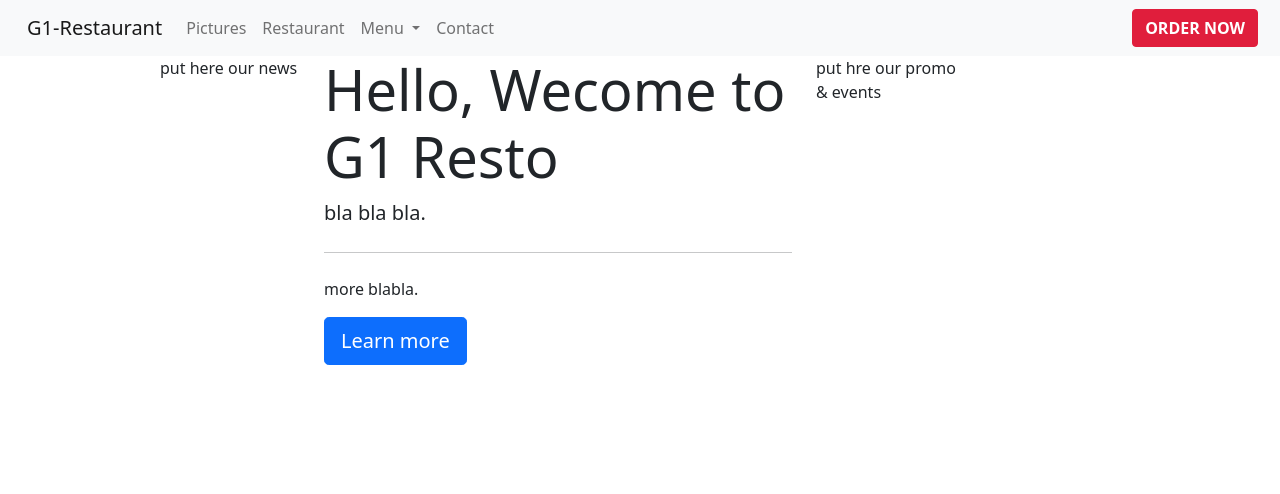
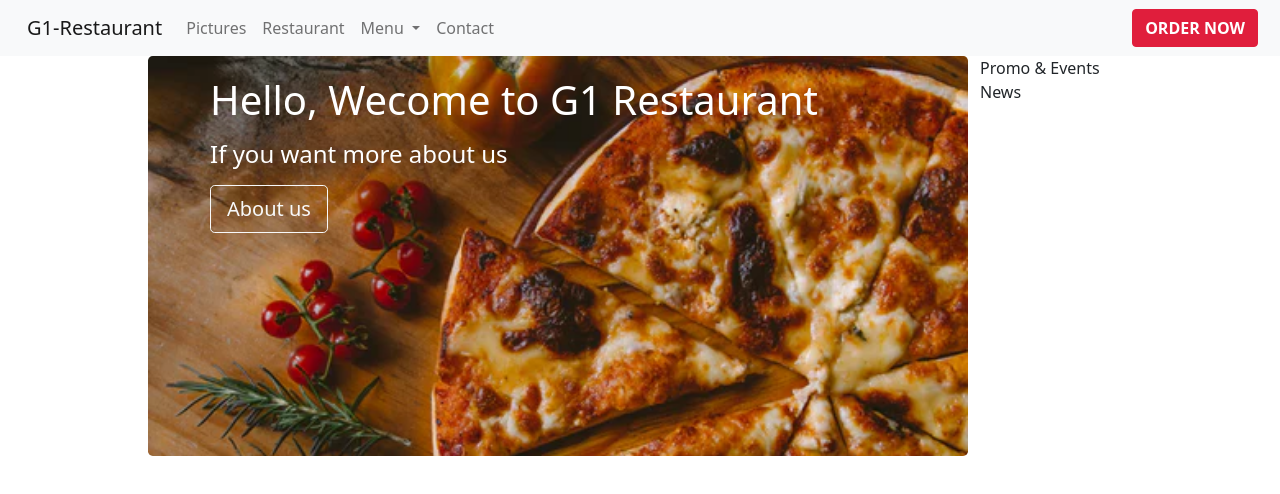
Before and after one commit to abb-becode/restaurant-css-framework, a plain HTML site: page index.html in a window 1280 px wide. Drawn offline with nearby package versions, Linux system fonts and the light colour scheme; files whose address does not match are found by name.

Commit message:
Update index.html

```diff
--- a/index.html
+++ b/index.html
@@ -46,11 +46,11 @@
                         </ul>
                     </li>
                     <li class="nav-item">
-                        <a class="nav-link" href="#">Contact</a>
+                        <a class="nav-link" href="contact.html">Contact</a>
                     </li>
                 </ul>
                 <div class="d-flex">
-                    <button class="btn _btn-variant uc mr-10 " type="submit">order now</button>
+                    <button class="btn _btn-variant uc mr-10 " >order now</button>
                 </div>
             </div>
         </div>
@@ -58,17 +58,30 @@
     <!-- #navbar-->
     <div calls="container" style="width:75%; margin:auto">
         <div class="row">
-            <div class="col-sm-2 col-md-2 col-lg-2 col-xl-2" >put here our news</div>
-            <div class="jumbotron col-sm-6 col-md-6 col-lg-6 col-xl-6">
-                <h1 class="display-4">Hello, Wecome to G1 Resto</h1>
-                <p class="lead">bla bla bla.</p>
-                <hr class="my-4">
-                <p>more blabla.</p>
-                <p class="lead">
-                <a class="btn btn-primary btn-lg" href="contact" role="button">Learn more</a>
-                </p>
+            <!-- Jumbotron -->
+            <div class="jumbotron jumbotron-bg-image rounded-3 col-sm-10 col-md-10 col-lg-10 col-xl-10">
+                <div class="mask">
+                    <div class="d-flex h-100" style="margin-top:20px;margin-left:50px">
+                        <div class="text-white">
+                            <h1 class="mb-3">Hello, Wecome to G1 Restaurant</h1>
+                            <h4 class="mb-3">If you want more about us</h4>
+                            <a class="btn btn-outline-light btn-lg" href="#!" role="button">About us</a>
+                        </div>
+                    </div>
+                </div>
             </div>
-            <div class="col-sm-2 col-md-2 col-lg-2 col-xl-2" >put hre our promo & events</div>
+            <!-- Jumbotron -->
+            <div class="col-sm-2 col-md-2 col-lg-2 col-xl-2" >
+                <div class="row">
+                    <div class="col-sm-12 col-md-12 col-lg-12 col-xl-12">Promo & Events</div>
+                </div>
+                <div class="row">
+                    <div class="col-sm-1 col-md-1 col-lg-1 col-xl-1"></div>
+                </div>
+                <div class="row">
+                    <div class="col-sm-12 col-md-12 col-lg-12 col-xl-12">News</div>
+                </div>
+            </div>
         </div>
     </div>
 
```
